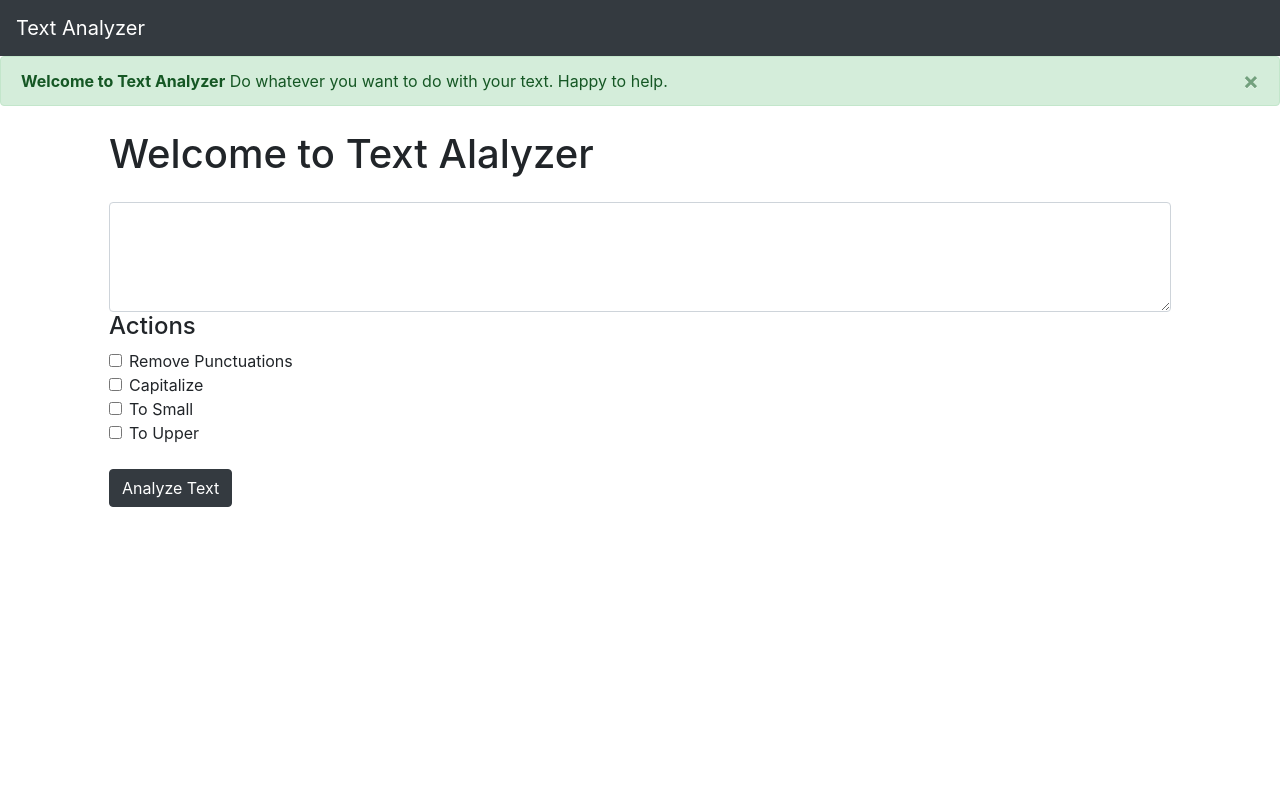
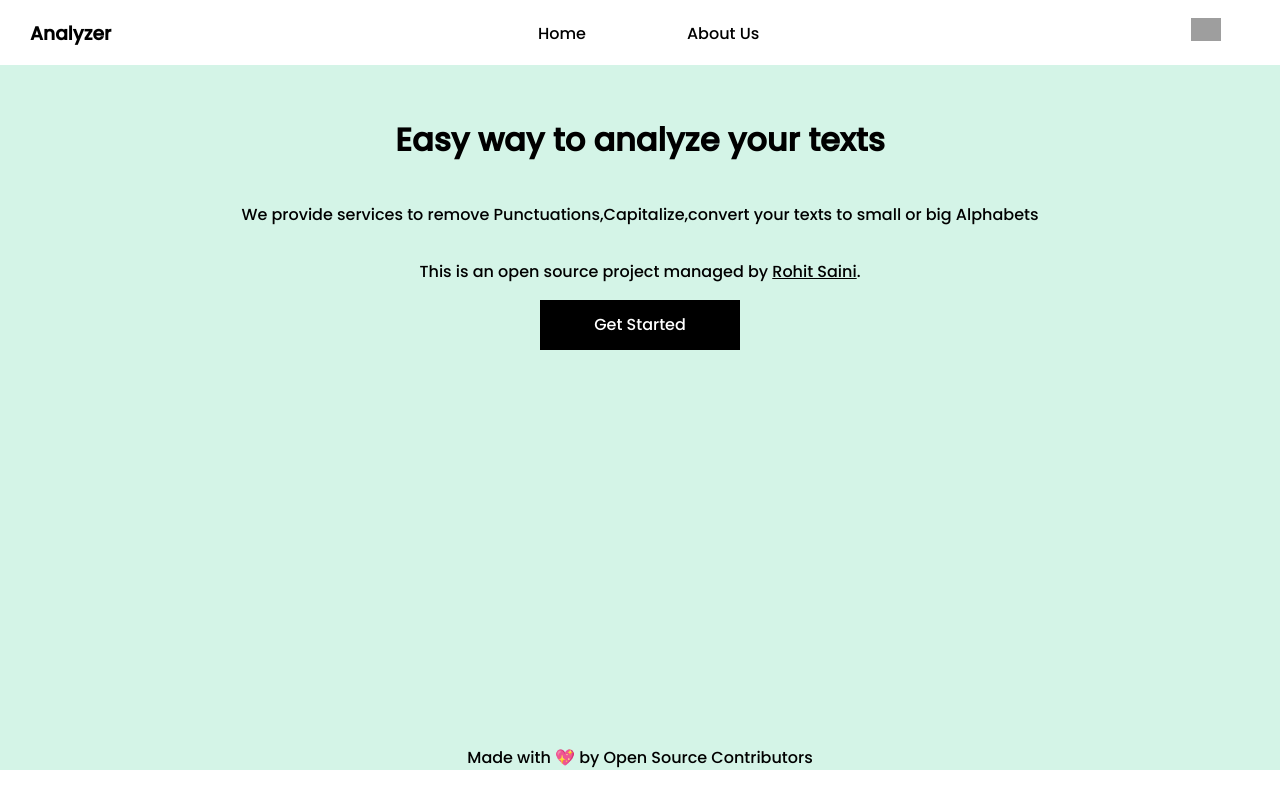
Before and after one commit to rockingrohit9639/TextAnalyzer, a Django app: page / in a window 1280 px wide. Run offline with Django 3.2, Linux system fonts and the light colour scheme; some libraries are stand-ins or nearby versions; grey boxes are pictures that could not be loaded.

Commit message:
added about us page and linkedin get started to index page

```diff
--- a/mysite/urls.py
+++ b/mysite/urls.py
@@ -21,6 +21,6 @@ urlpatterns = [
     path('admin/', admin.site.urls),
     path('', views.index, name='index'),
     path('analyze', views.analyze, name='rmvpunc'),
-    path('about', views.about, name='About Us')
-
+    path('about', views.about, name='About Us'),
+    path('index', views.home, name='Get Started'),
 ]
--- a/mysite/views.py
+++ b/mysite/views.py
@@ -9,6 +9,10 @@ def index(request):
 def about(request):
 
     return render(request, 'about.html')
+
+def home(request):
+
+    return render(request, 'index.html')
 
 def analyze(request):
     puncts = string.punctuation
--- a/templates/home.html
+++ b/templates/home.html
@@ -1,67 +1,141 @@
-<!doctype html>
-<html lang="en">
+<!DOCTYPE html>
+<html>
+
 <head>
-    <!-- Required meta tags -->
     <meta charset="utf-8">
-    <meta name="viewport" content="width=device-width, initial-scale=1, shrink-to-fit=no">
+    <meta http-equiv="X-UA-Compatible" content="IE=edge">
+    <title>Analyzer</title>
+    <meta name="description" content="">
+    <meta name="viewport" content="width=device-width, initial-scale=1">
+    <link rel="preconnect" href="https://fonts.gstatic.com">
+    <link href="https://fonts.googleapis.com/css2?family=Poppins:wght@500&display=swap" rel="stylesheet">
+    <!-- <link rel="stylesheet" href=""> -->
+    <style>
+        body {
+            margin: 0;
+            padding: 0;
+        }
 
-    <!-- Bootstrap CSS -->
-    <link rel="stylesheet" href="https://stackpath.bootstrapcdn.com/bootstrap/4.3.1/css/bootstrap.min.css" integrity="sha384-ggOyR0iXCbMQv3Xipma34MD+dH/1fQ784/j6cY/iJTQUOhcWr7x9JvoRxT2MZw1T" crossorigin="anonymous">
+        .container {
+            margin: 0;
+            padding: 0;
+            width: 100%;
+            height: 100%;
+            font-family: 'Poppins', sans-serif;
+            background-color: #D4F4E7;
+        }
 
-    <title>Text Analyzer</title>
+        .navbar {
+            position: absolute;
+            top: 0;
+            width: 95%;
+            display: flex;
+            justify-content: space-between;
+            align-items: center;
+            padding: 0 10px;
+
+        }
+
+        li {
+            list-style: none;
+            padding: 5px;
+        }
+
+        a {
+            text-decoration: none;
+            color: inherit;
+        }
+
+        .nav-links {
+            display: flex;
+            flex: 0.3;
+            justify-content: space-around;
+        }
+
+        .git-logo {
+            width: 30px;
+            object-fit: contain;
+        }
+
+        li:hover {
+            background-color: rgba(153, 153, 153, 0.267);
+            border-radius: 10px;
+        }
+
+        .main {
+            padding: 0;
+            margin-top: 65px;
+            height: 85vh;
+            overflow: hidden;
+        }
+
+        .main-content {
+            padding-left: 0;
+            padding-right: 0;
+            margin: 0;
+            display: flex;
+            flex-direction: column;
+            padding-top: 30px;
+            align-items: center;
+        }
+
+        .main-content>a>button {
+            width: 200px;
+            height: 50px;
+            outline: none;
+            border: none;
+            font-family: 'Poppins', sans-serif;
+            background-color: black;
+            color: white;
+            font-size: medium;
+            cursor: pointer;
+            transition: all 0.2s;
+        }
+
+        .main-content>a>button:hover {
+            background-color: rgba(153, 153, 153, 0.267);
+            color: black;
+        }
+
+        .logo {
+            padding-left: 20px;
+        }
+    </style>
 </head>
+
 <body>
-<nav class="navbar navbar-expand-lg navbar-dark bg-dark">
-  <button class="navbar-toggler" type="button" data-toggle="collapse" data-target="#navbarTogglerDemo03" aria-controls="navbarTogglerDemo03" aria-expanded="false" aria-label="Toggle navigation">
-    <span class="navbar-toggler-icon"></span>
-  </button>
-  <a class="navbar-brand" href="/">Text Analyzer</a>
-
-  <div class="collapse navbar-collapse" id="navbarTogglerDemo03">
-    <ul class="navbar-nav mr-auto mt-2 mt-lg-0">
-    </ul>
+    <div class="container">
+        <div class="navbar">
+            <div class="logo">
+                <h3><a href="analyze.html">Analyzer</a></h3>
             </div>
-</nav>
-<div class="alert alert-success alert-dismissible fade show" role="alert">
-  <strong>Welcome to Text Analyzer</strong> Do whatever you want to do with your text. Happy to help.
-  <button type="button" class="close" data-dismiss="alert" aria-label="Close">
-    <span aria-hidden="true">&times;</span>
-  </button>
+            <div class="nav-links">
+                <li><a href="#">Home</a></li>
+                <li><a href="/about">About Us</a></li>
             </div>
-<div class="container">
-<form action='/analyze' method='post'> {% csrf_token %}
-  <h1 class="mx-4 my-4">Welcome to Text Alalyzer</h1>
-  <div class="form-group mx-4 my-4">
-    <textarea class="form-control" id="text" rows="4" name="text"></textarea>
-    <h4>Actions</h4>
-    <div class="form-check">
-      <input class="form-check-input" type="checkbox" value="on" id="removepunc" name="removepunc">
-      <label class="form-check-label" for=removepunc">Remove Punctuations</label>
-    </div>
-    <div class="form-check">
-      <input class="form-check-input" type="checkbox" value="on" id="capitalize" name="capitalize">
-      <label class="form-check-label" for=capitalize">Capitalize</label>
-    </div>
-    <div class="form-check">
-      <input class="form-check-input" type="checkbox" value="on" id="toSmall" name="toSmall">
-      <label class="form-check-label" for=toSmall">To Small</label>
-    </div>
-    <div class="form-check">
-      <input class="form-check-input" type="checkbox" value="on" id="toUpper" name="toUpper">
-      <label class="form-check-label" for=toUpper">To Upper</label>
+            <div class="social">
+                <li><a href=""><img class="git-logo" src="https://image.flaticon.com/icons/png/512/25/25231.png"></a>
+                </li>
             </div>
 
-
-    <button type="submit" class="btn btn-dark my-4">Analyze Text</button>
         </div>
-</form>
+        <div class="main">
+            <div class="main-content">
+                <h1 style="text-align: center;">Easy way to analyze your texts</h1>
+                <p style="text-align: center;">We provide services to remove Punctuations,Capitalize,convert your texts
+                    to small or big Alphabets</p>
+                <p style="text-align: center;">This is an open source project managed by <span
+                        style="text-decoration:underline;">Rohit Saini</span>.</p>
+                <a href="/index"><button> Get Started</button></a>
+            </div>
+        </div>
+        <footer style="text-align: center;">
+            Made with 💖 by Open Source Contributors
+        </footer>
+        <!-- <img src="https://freellustrustrations.s3.us-east-2.amazonaws.com/free-images/thumbimg_71857972thumbejpg.jpg"> -->
     </div>
 
-    <!-- Optional JavaScript -->
-    <!-- jQuery first, then Popper.js, then Bootstrap JS -->
+    <!-- <script src="" async defer></script> -->
+</body>
 
-    <script src="https://code.jquery.com/jquery-3.3.1.slim.min.js" integrity="sha384-q8i/X+965DzO0rT7abK41JStQIAqVgRVzpbzo5smXKp4YfRvH+8abtTE1Pi6jizo" crossorigin="anonymous"></script>
-    <script src="https://cdnjs.cloudflare.com/ajax/libs/popper.js/1.14.7/umd/popper.min.js" integrity="sha384-UO2eT0CpHqdSJQ6hJty5KVphtPhzWj9WO1clHTMGa3JDZwrnQq4sF86dIHNDz0W1" crossorigin="anonymous"></script>
-    <script src="https://stackpath.bootstrapcdn.com/bootstrap/4.3.1/js/bootstrap.min.js" integrity="sha384-JjSmVgyd0p3pXB1rRibZUAYoIIy6OrQ6VrjIEaFf/nJGzIxFDsf4x0xIM+B07jRM" crossorigin="anonymous"></script>
-  </body>
 </html>
```
Also changed, not shown: templates/about.html (+154 -29 lines), templates/index.html (+54 -128 lines), db.sqlite3. Lines whose indentation alone changed are shown as unchanged.
